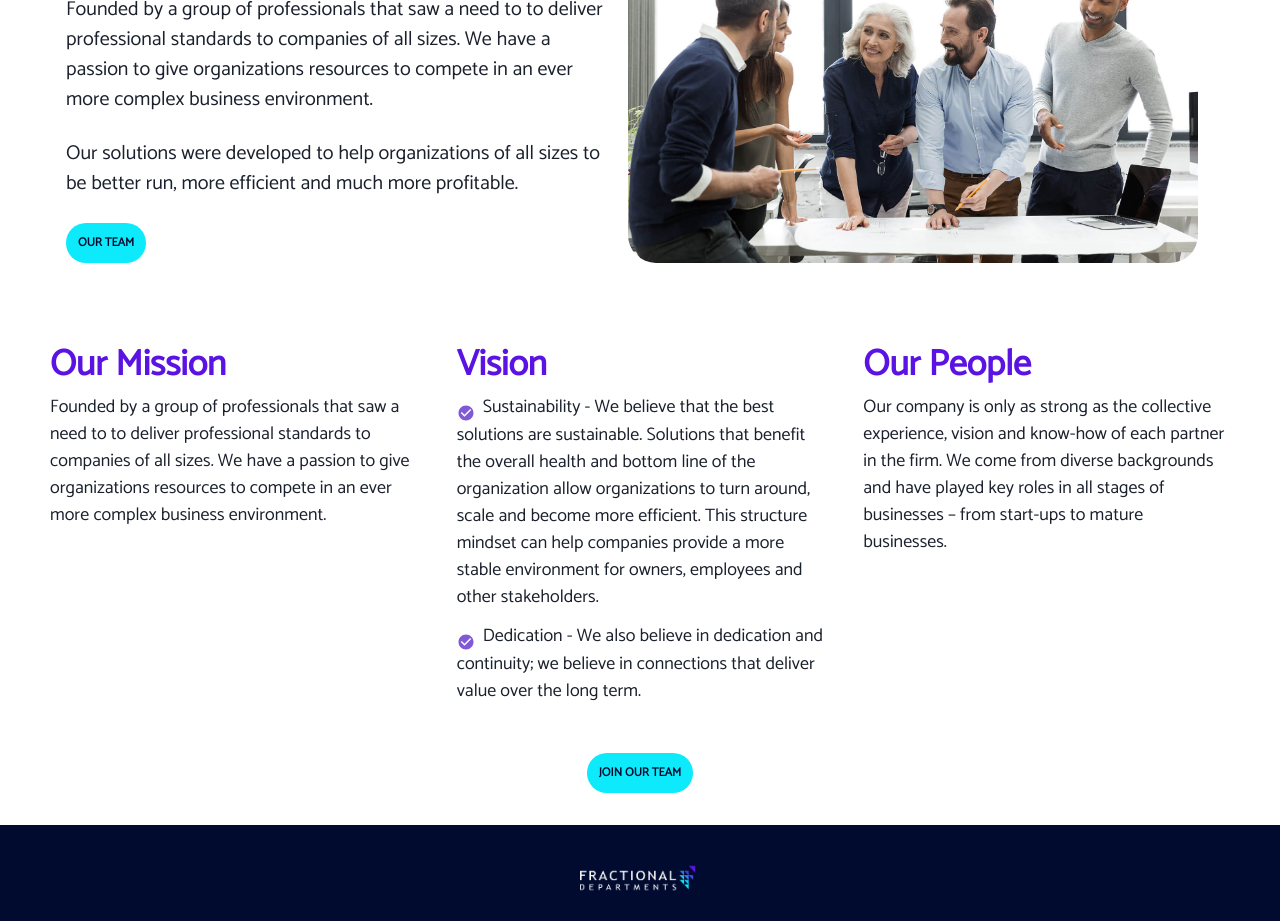
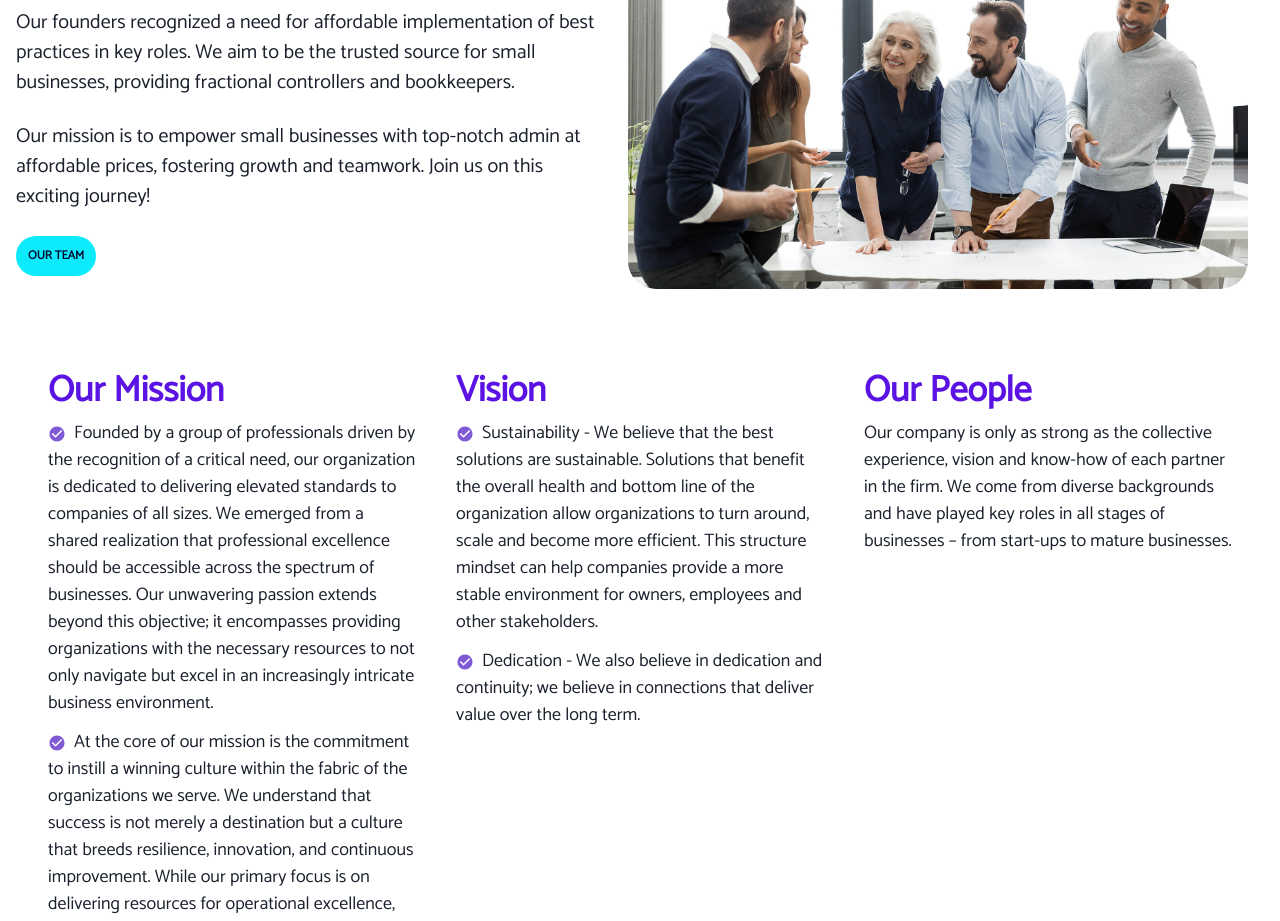
Before and after one commit to it-businessn/Fractional-Dept-Web, a React (Create React App) app in the folder client/: page /about in a window 1280 px wide. Shown: the part 240-1161 px from the top of the page. Built offline with nearby package versions, Linux system fonts and the light colour scheme.

Commit message:
Added changes for mission, about page, service card text

```diff
--- a/client/src/constant.js
+++ b/client/src/constant.js
@@ -54,7 +54,7 @@ export const TABS = [
 		heading: "Accounting",
 		imgSrc: accounting,
 		subheading:
-			"Dial in your operations by having your departments anchored by strong team players.",
+			"Build out your accounting team with dedicated individuals who excel as team players, facilitating precision and efficiency in financial record keeping and management tasks. Our meticulous work goes beyond just the numbers, providing critical support for your business.",
 		jobTitle: ["CFO", "Controller", "Bookkeeper"],
 		buttonText: "Learn more about our Accounting solutions",
 	},
@@ -63,7 +63,7 @@ export const TABS = [
 		heading: "Information Technology",
 		imgSrc: infoTech,
 		subheading:
-			"Dial in your operations by having your departments anchored by strong team players.",
+			"Elevate your information technology department by enlisting adept team players who will be dedicated to enabling responsive problem solving, swift adaptation and resilience playing a crucial role in maintaining the reliability of the business's digital systems and tech tools.",
 		jobTitle: [
 			"Automations Specialist",
 			"Web Developer",
@@ -77,7 +77,7 @@ export const TABS = [
 		heading: "Marketing",
 		imgSrc: marketing,
 		subheading:
-			"Dial in your operations by having your departments anchored by strong team players.",
+			"Strengthen your marketing department with committed team players at its core, ensuring seamless operations and optimal performance in your promotional efforts.  Build a positive brand image, attract and retain profitable customers, ultimately contributing to your success in competitive markets.",
 		jobTitle: ["Marketing Manager", "Social Media Manager"],
 		buttonText: "Learn more about our Marketing solutions",
 	},
@@ -86,7 +86,7 @@ export const TABS = [
 		heading: "AI",
 		imgSrc: ai,
 		subheading:
-			"Dial in your operations by having your departments anchored by strong team players.",
+			"Embrace AI's transformative potential with our expert team of AI, data, and decision scientists. We specialize in identifying opportunities to enhance and optimize your business processes, ensuring cost-effectiveness and efficiency. Let us guide you toward unlocking new possibilities for success.",
 		jobTitle: ["Marketing Manager", "Social Media Manager"],
 		buttonText: "Learn more about our Marketing solutions",
 	},
@@ -95,16 +95,16 @@ export const TABS = [
 		heading: "HR",
 		imgSrc: hr,
 		subheading:
-			"Dial in your operations by having your departments anchored by strong team players.",
+			"As your dedicated HR partner, we focus on simplifying tasks, fostering a positive workplace culture, and enhancing talent management. Our efficient team contributes to increased productivity and employee satisfaction, handling everything from recruitment to conflict resolution to ensure your workforce thrives.",
 		jobTitle: ["Marketing Manager", "Social Media Manager"],
 		buttonText: "Learn more about our Marketing solutions",
 	},
 	{
 		id: "Payroll",
-		heading: "Payroll",
+		heading: "Payroll Administration",
 		imgSrc: payroll,
 		subheading:
-			"Dial in your operations by having your departments anchored by strong team players.",
+			"Our  Administrator  ensures accurate and timely payments for your employees, handling tax deductions, and maintaining precise records. Our Payroll Administrators bring attention to detail, knowledge of regulations, and effective communication, adapting to changes and ensuring seamless compliance with industry trends for worry-free payroll management.",
 		jobTitle: ["Payroll Administrator", "HR Manager"],
 		buttonText: "Learn more about our Payroll & HR solutions",
 	},
--- a/client/src/pages/about/MissionValues.jsx
+++ b/client/src/pages/about/MissionValues.jsx
@@ -14,13 +14,61 @@ import { MdCheckCircle } from "react-icons/md";
 import { Link } from "react-router-dom";
 
 export default function MissionValues() {
+	const MISSION = [
+		{
+			statement: `Founded by a group of professionals driven by the recognition
+	of a critical need, our organization is dedicated to
+	delivering elevated standards to companies of all sizes. We
+	emerged from a shared realization that professional excellence
+	should be accessible across the spectrum of businesses. Our
+	unwavering passion extends beyond this objective; it
+	encompasses providing organizations with the necessary
+	resources to not only navigate but excel in an increasingly
+	intricate business environment.`,
+		},
+		{
+			statement: `At the core of our mission is the commitment to instill a
+		winning culture within the fabric of the organizations we
+		serve. We understand that success is not merely a destination
+		but a culture that breeds resilience, innovation, and
+		continuous improvement. While our primary focus is on
+		delivering resources for operational excellence, we firmly
+		believe that a winning culture is equally vital for sustained
+		growth and prosperity.`,
+		},
+		{
+			statement: `As we work with diverse companies, our satisfaction lies in
+		witnessing their organic growth and evolution. Beyond the
+		metrics of success, our true measure of accomplishment is
+		derived from seeing our clients navigate the complexities of
+		the business landscape and emerge knowing we have “ your back”
+		. We take pride in contributing to the professional standards
+		but also to the cultivation of an environment where success is
+		the norm. Growth is an ingrained part of the organizational
+		DNA.`,
+		},
+	];
+	const VISION = [
+		{
+			statement: `Sustainability - We believe that the best solutions are
+			sustainable. Solutions that benefit the overall health and
+			bottom line of the organization allow organizations to turn
+			around, scale and become more efficient. This structure
+			mindset can help companies provide a more stable environment
+			for owners, employees and other stakeholders.`,
+		},
+		{
+			statement: `Dedication - We also believe in dedication and continuity; we
+			believe in connections that deliver value over the long term.`,
+		},
+	];
 	return (
 		<>
 			<Box p={"3em"}>
 				<SimpleGrid
 					columns={{ base: 1, md: 3 }}
 					spacing={10}
-					maxW={"1180px"}
+					maxW={"1450px"}
 					mx={"auto"}
 				>
 					<Stack>
@@ -30,16 +78,25 @@ export default function MissionValues() {
 							textAlign={{ base: "center", md: "start" }}
 						>
 							Our Mission
-						</Heading>
+						</Heading>{" "}
+						<List spacing={3}>
+							{MISSION.map(({ statement }) => (
+								<ListItem>
 									<Text
 										fontSize={{ base: "md", lg: "lg" }}
 										textAlign={{ base: "justify", md: "start" }}
 									>
-							Founded by a group of professionals that saw a need to to deliver
-							professional standards to companies of all sizes. We have a
-							passion to give organizations resources to compete in an ever more
-							complex business environment.
+										<ListIcon
+											as={MdCheckCircle}
+											color="purple.500"
+											d="inline-flex"
+											verticalAlign={"middle"}
+										/>
+										{statement}
 									</Text>
+								</ListItem>
+							))}
+						</List>
 					</Stack>
 					<Stack>
 						<Heading
@@ -50,30 +107,22 @@ export default function MissionValues() {
 							Vision
 						</Heading>
 						<List spacing={3}>
+							{VISION.map(({ statement }) => (
 								<ListItem>
 									<Text
 										fontSize={{ base: "md", lg: "lg" }}
 										textAlign={{ base: "justify", md: "start" }}
 									>
-									<ListIcon as={MdCheckCircle} color="purple.500" />
-									Sustainability - We believe that the best solutions are
-									sustainable. Solutions that benefit the overall health and
-									bottom line of the organization allow organizations to turn
-									around, scale and become more efficient. This structure
-									mindset can help companies provide a more stable environment
-									for owners, employees and other stakeholders.
+										<ListIcon
+											as={MdCheckCircle}
+											color="purple.500"
+											d="inline-flex"
+											verticalAlign={"middle"}
+										/>
+										{statement}
 									</Text>
 								</ListItem>
-							<ListItem>
-								<Text
-									fontSize={{ base: "md", lg: "lg" }}
-									textAlign={{ base: "justify", md: "start" }}
-								>
-									<ListIcon as={MdCheckCircle} color="purple.500" />
-									Dedication - We also believe in dedication and continuity; we
-									believe in connections that deliver value over the long term.
-								</Text>
-							</ListItem>
+							))}
 						</List>
 					</Stack>
 					<Stack>
--- a/client/src/pages/about/index.jsx
+++ b/client/src/pages/about/index.jsx
@@ -19,7 +19,7 @@ export default function About() {
 					minH={"50vh"}
 					m={{ md: "0 2em", lg: "2em auto" }}
 					pt={{ md: "3em" }}
-					maxW={"1180px"}
+					maxW={"1450px"}
 					direction={{ base: "column", md: "row" }}
 				>
 					<Flex flex={1} align={"center"} justify={"center"}>
@@ -42,14 +42,15 @@ export default function About() {
 								</Text>
 							</Heading>
 							<Text fontSize={{ base: "sm", md: "xl" }}>
-								Founded by a group of professionals that saw a need to to
-								deliver professional standards to companies of all sizes. We
-								have a passion to give organizations resources to compete in an
-								ever more complex business environment.
+								Our founders recognized a need for affordable implementation of
+								best practices in key roles. We aim to be the trusted source for
+								small businesses, providing fractional controllers and
+								bookkeepers.
 							</Text>
 							<Text fontSize={{ base: "sm", md: "xl" }}>
-								Our solutions were developed to help organizations of all sizes
-								to be better run, more efficient and much more profitable.
+								Our mission is to empower small businesses with top-notch admin
+								at affordable prices, fostering growth and teamwork. Join us on
+								this exciting journey!
 							</Text>
 							<Stack direction={{ base: "column", md: "row" }} spacing={4}>
 								<Link to="/contact" name="my-link">
--- a/client/src/pages/home/RoundedCard.jsx
+++ b/client/src/pages/home/RoundedCard.jsx
@@ -2,7 +2,7 @@ import { Box, Button, Image, Text } from "@chakra-ui/react";
 import { useNavigate } from "react-router-dom";
 import { convertPrice } from "../../util";
 
-const RoundedCard = ({ data }) => {
+const RoundedCard = ({ data, isTab }) => {
 	const { id, imgSrc, heading, subheading, price, detail_id } = data;
 	const navigate = useNavigate();
 	const selectedCountry = localStorage.getItem("code");
@@ -35,12 +35,15 @@ const RoundedCard = ({ data }) => {
 				<Text fontSize="xl" fontWeight="semibold" mb="2">
 					{heading}
 				</Text>
-				<Text fontSize="md" height="6em">
+				<Text
+					fontSize="md"
+					height={{ base: "auto", md: isTab ? "11em" : "6em" }}
+				>
 					{subheading}
 				</Text>
 				{price && (
 					<>
-						<Text fontSize="md" mt="4em">
+						<Text fontSize="md" mt={{ base: "2em", md: "3em" }}>
 							Starting at
 						</Text>
 						<Text fontSize="xl" fontWeight="semibold">
--- a/client/src/pages/home/TabService.jsx
+++ b/client/src/pages/home/TabService.jsx
@@ -11,7 +11,7 @@ export default function TabService() {
 				mx={{ lg: "12em" }}
 			>
 				{TABS.map((item) => (
-					<RoundedCard key={`service-${item.id}`} data={item} />
+					<RoundedCard isTab key={`service-${item.id}`} data={item} />
 				))}
 			</SimpleGrid>
 		</Flex>
```
Lines whose indentation alone changed are shown as unchanged.
